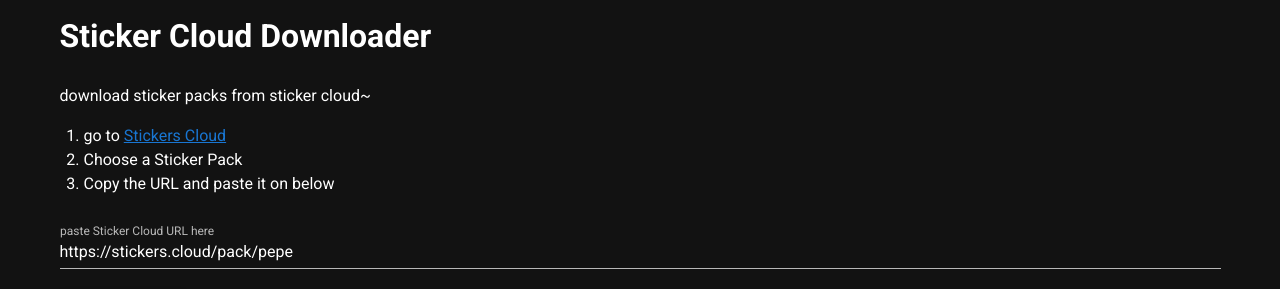
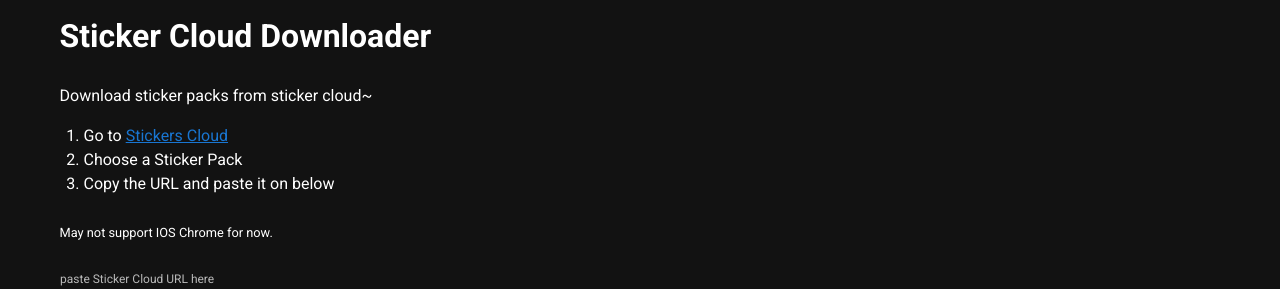
Before and after one commit to klhong124/stickers-downloader, a Nuxt app: page / in a window 1280 px wide. Shown: the top 289 px of the page. Built offline with nearby package versions, Linux system fonts and the light colour scheme.

Commit message:
Update index.vue

```diff
--- a/pages/index.vue
+++ b/pages/index.vue
@@ -2,10 +2,10 @@
 	<div>
 		<h1 style="font-size:'50px'">Sticker Cloud Downloader</h1>
 		<br />
-		<p>download sticker packs from sticker cloud~</p>
+		<p>Download sticker packs from sticker cloud~</p>
 		<ol>
 			<li>
-				go to
+				Go to
 				<a target="_blank" href="https://stickers.cloud"
 					>Stickers Cloud</a
 				>
@@ -13,6 +13,9 @@
 			<li>Choose a Sticker Pack</li>
 			<li>Copy the URL and paste it on below</li>
 		</ol>
+		<br />
+		<small>May not support IOS Chrome for now.</small>
+		<br />
 		<br />
 		<v-text-field
 			v-model="sticker_cloud_URL"
```
